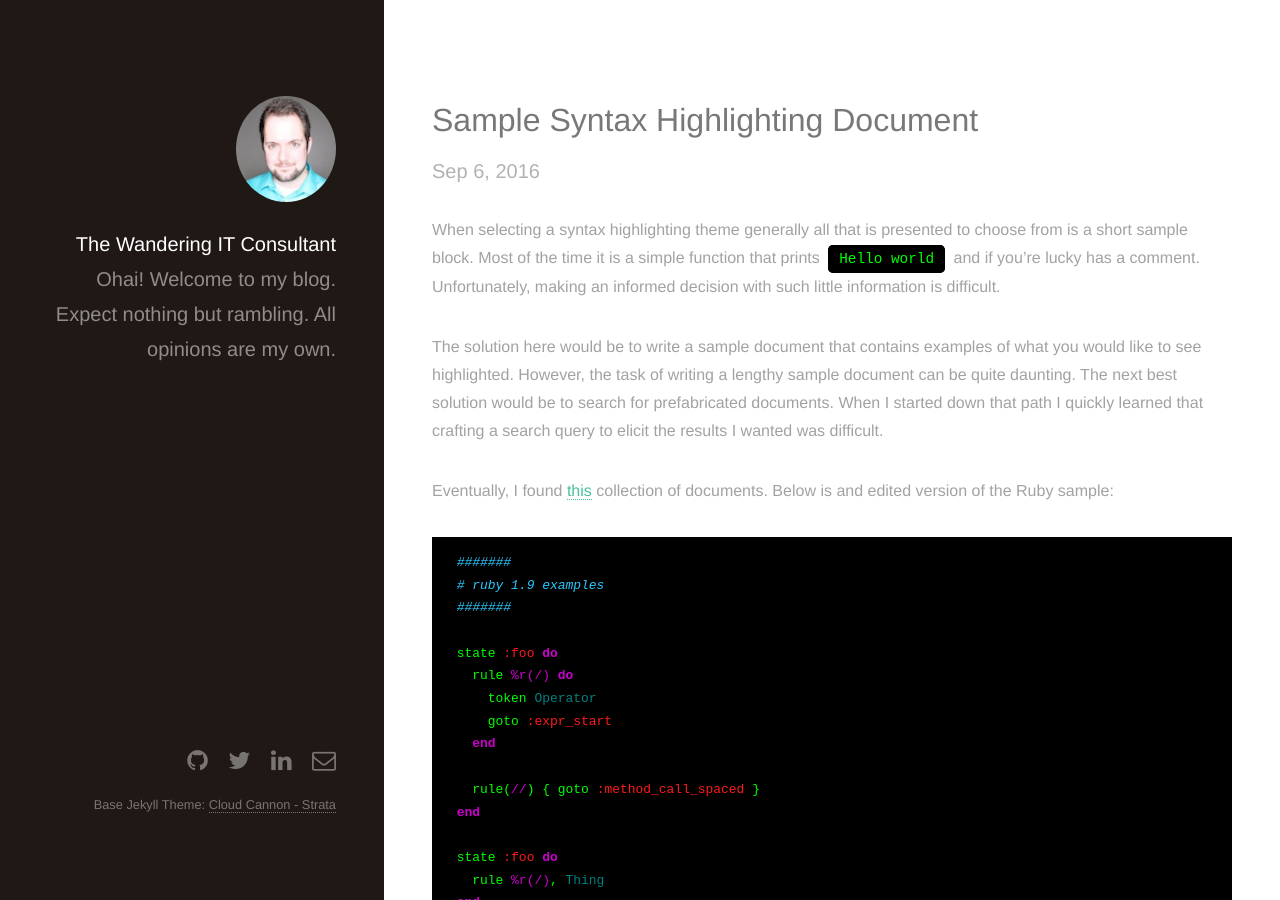
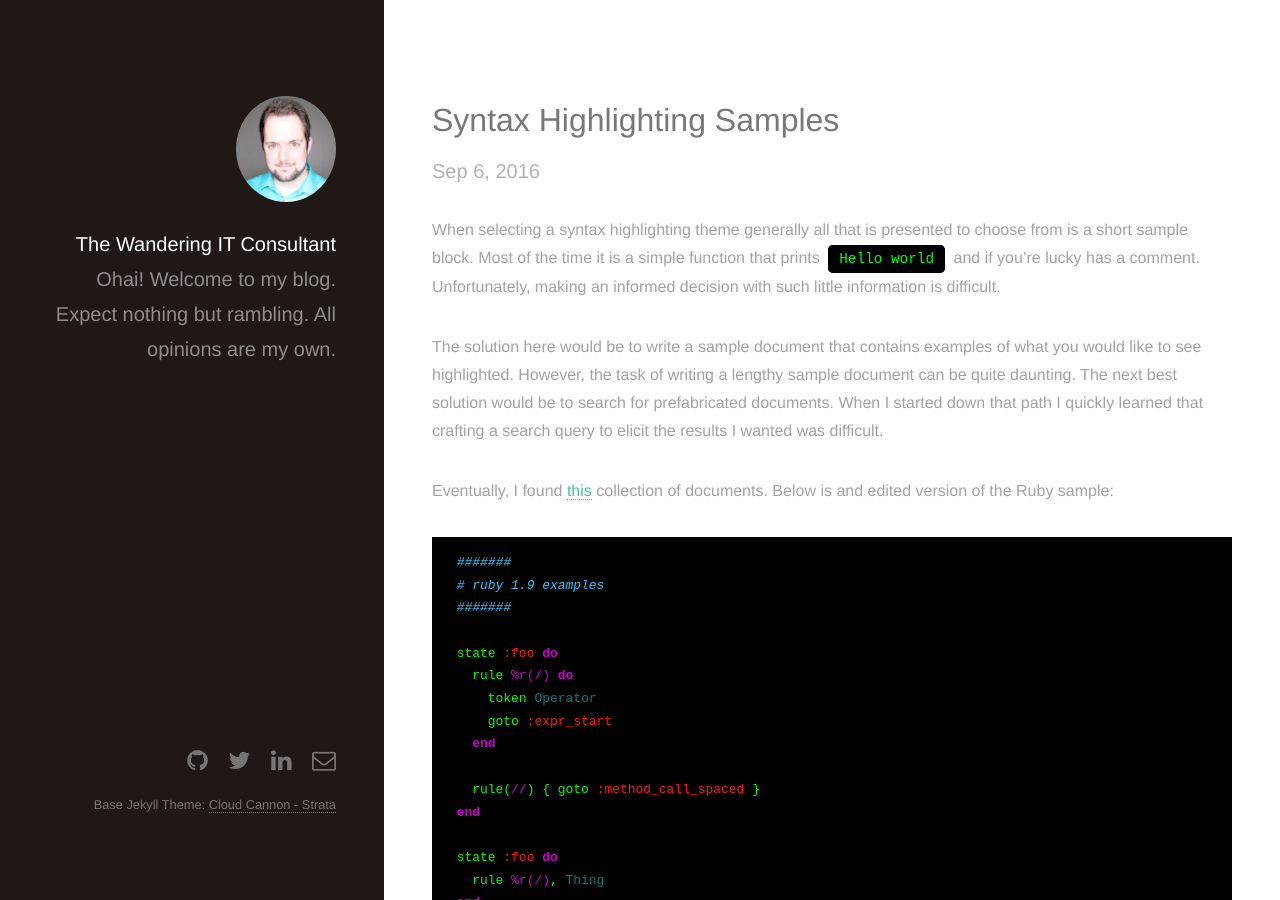
Before and after one commit to biox/jerryaldrichiii.github.io, a Jekyll site: the page built from _posts/2016-09-06-syntax-highlighting-samples.md, in a window 1280 px wide and 900 px high. Built offline with Jekyll 4.4.1, drawn with Linux system fonts in a browser that asks for light colours; nearby versions of some CDN libraries; library files that are not in the unit come from our copies.

Commit message:
Rename `Sample Syntax Highlighting Documents` post

```diff
--- a/_posts/2016-09-06-sample-syntax-highlighting-document.md
+++ b/_posts/2016-09-06-syntax-highlighting-samples.md
@@ -1,7 +1,7 @@
 ---
 layout: post
 category: consulting
-title: Sample Syntax Highlighting Document
+title: Syntax Highlighting Samples
 summary: Testing syntax highlighters can be difficult without a sample document. Here is one in Ruby.
 ---
 
```
